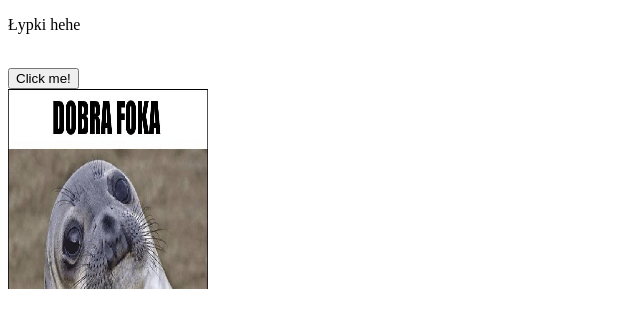
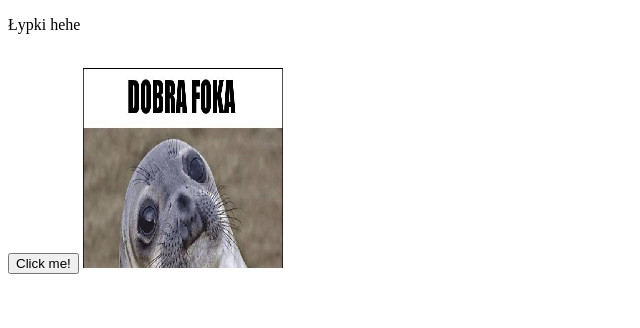
Before and after one commit to DStudio256/dst-3.pl, a plain HTML site: page index.html in a window 1280 px wide. Shown: the whole page, without its empty margins (0-640 px from the left). Drawn offline with Linux system fonts and the light colour scheme.

Commit message:
Update index.html

```diff
--- a/index.html
+++ b/index.html
@@ -10,7 +10,7 @@
       <p>Łypki hehe</p>
       <br />
       <button id="b1" onclick="reveal();">Click me!</button>
-      <img src="https://github.com/DStudio256/dst-3.pl/blob/main/foka.jpg" id="hidden" style="display:block" width="200px" height="200px" draggable="true"> </img>
+      <img src="foka.jpg" id="hidden" width="200px" height="200px" draggable=true> </img>
     </div>
   </body>
 </html>
```
